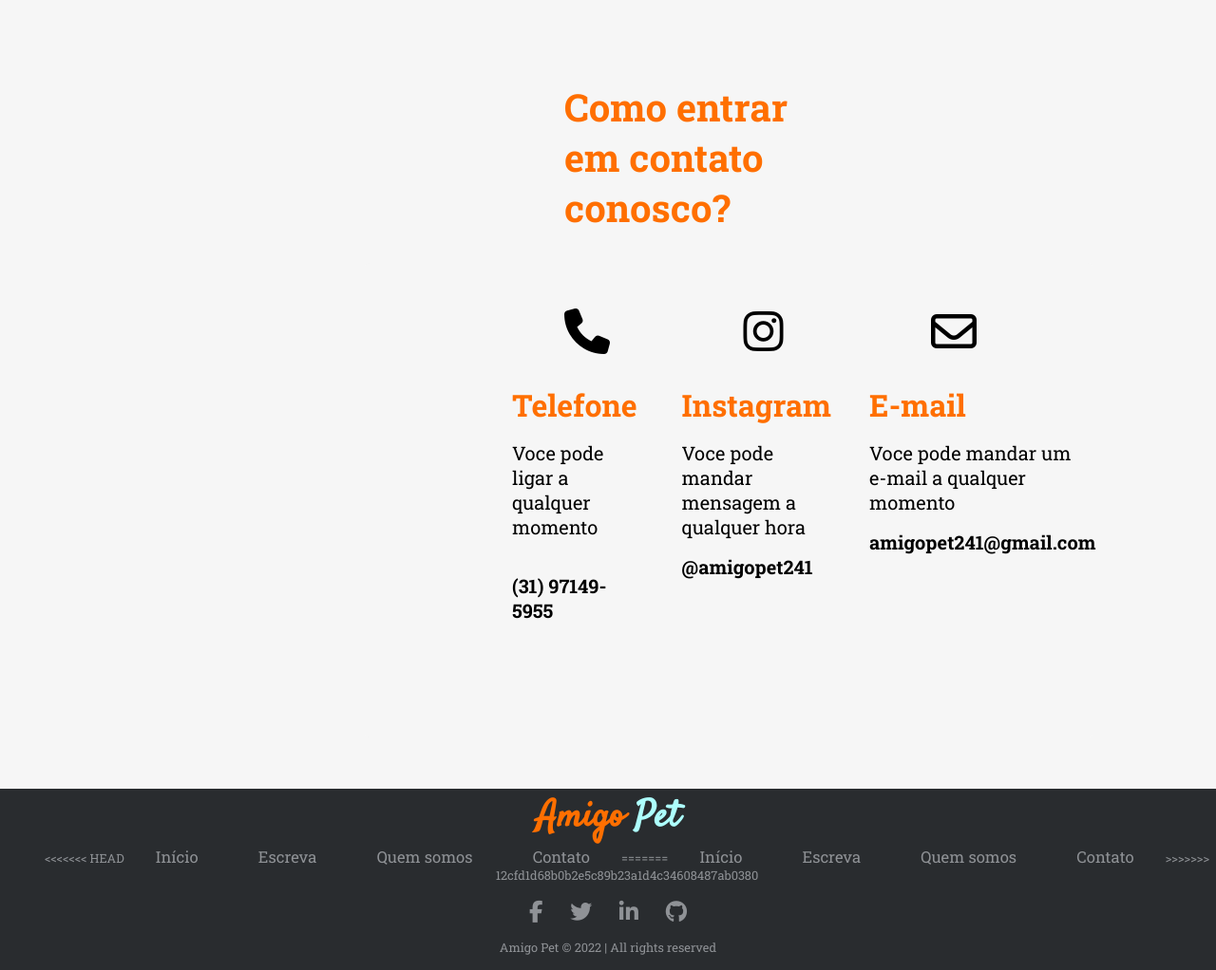
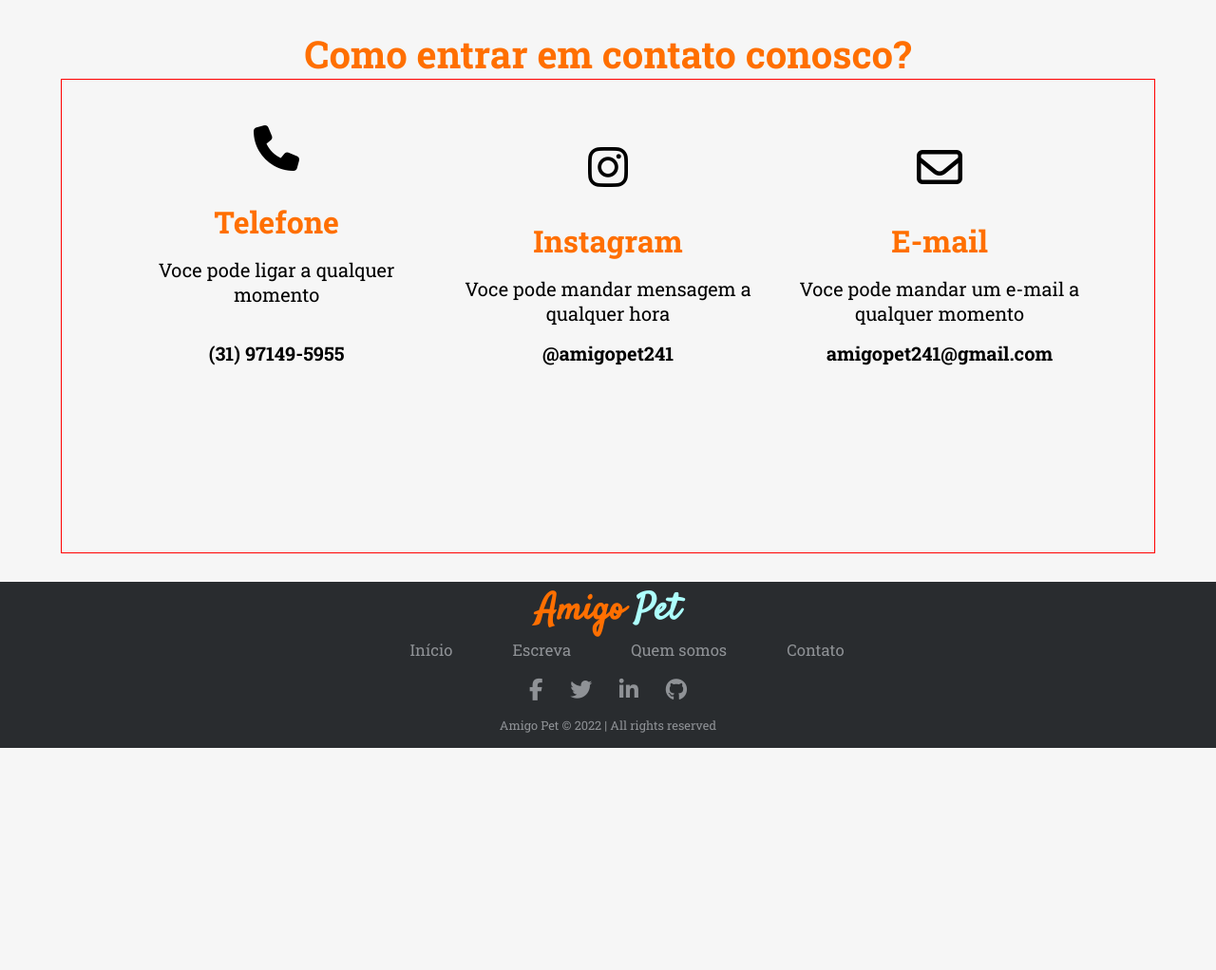
Before and after one commit to ICEI-PUC-Minas-PMV-ADS/pmv-ads-2022-2-e1-proj-web-t8-portal-pets, a PHP site: page /site/contato.html in a window 1280 px wide. Shown: the part 66-1088 px from the top of the page at 95% size. After the commit the page ends 854 px from the top, so only its background shows below. Run offline with PHP 8.4, Linux system fonts and the light colour scheme; some libraries are stand-ins or nearby versions; some web fonts are replaced.

Commit message:
ajuste da pagina contato

```diff
--- a/src/css/stylecontato.css
+++ b/src/css/stylecontato.css
@@ -193,196 +121,22 @@
 }
 
 .content .main-content {
-    width: 70%;
+    width: 100%;
     float: left;
-
 }
 
-.content .main-content.post {
-    background: white;
-    padding: 20px 50px;
-    font-size: 1.1em;
+.content .main-content .title {
+    margin: auto;
+    font-size: 40px;
+    text-align: center;
 }
 
-.content .main-content.post .post-content {
-    text-align: justify;
-    color: #45342a;
-}
-
-.content .main-content.post .post-title {
+.content .main-content .contact {
+    width: 100%;
+    height: 500px;
+    margin: auto;
     text-align: center;
-    margin-bottom: 25px;
-}
-
-.content .main-content.post .fa-user, .content .main-content.post .fa-calendar{
-    padding: 10px;
-    margin-top: 20px;
-    font-size: .9em;
-    font-weight: bold;
-    color: #45342a;
-}
-
-.content .main-content.post span{
-    font-family: 'Roboto Slab', sans-serif;
-    font-size: 1.2em;
-}
-
-.content .main-content.post img {
-    width: 100%;
-    height: 450px;
-}
-
-.content .main-content .post .post-preview .preview-text2 {
-    font-size: 20px;
-    color: #ff6f00;
-
-
-}
-
-.content .main-content .recent-post-title {
-    margin-top: 7vh;
-    margin-left: 530px;
-    margin-bottom: 4vh;
-    font-size: 40px;
-    display: flex;
-    max-width: 100%;
-}
-
-.content .main-content .post {
-    width: 95%;
-    height: 500px;
-    margin-left: 320px;
-    margin-bottom: 3vh;
-    border-radius: 5px;
-    background: #f6f6f6;
-    display: flex;
-    max-width: 100%;
-}
-
-.content .main-content .post .post-preview .fa-user, .content .main-content .post .post-preview .fa-calendar{
-    padding: 10px 10px;
-    font-size: .7em;
-    font-weight: bold;
-    color: #785f50;
-}
-
-.content .main-content .post .post-preview span{
-    font-family: 'Roboto Slab', sans-serif;
-    font-size: 1.4em;
-}
-
-.content .main-content .post .post-preview p{
-    font-weight: bold;
-    color: #785f50;
-}
-
-.content .main-content .post .read-more {
-    position: absolute;
-    bottom: 10px;
-    right: 10px;
-    border: 2px solid #ff6f00;
-    font-weight: bold;
-    background: transparent;
-    border-radius: 0px;
-    color: #ff6f00 !important;
-}
-
-.content .main-content .post .read-more:hover {
-    background: #ff6f00;
-    color: white !important;
-    transition: .25s;
-}
-
-.content .main-content .post .post-image {
-    margin-left: -250px;
-    max-width:800px;
-    max-height:700px;
-    width: auto;
-    height: auto;
-}
-
-.content .main-content .post .post-preview {
-    width: 50%;
-    float: right;
-    padding: 10px 10px 10px 20px;
-}
-
-/* SIDEBAR */
-
-.content .sibebar {
-    width: 30%;
-    float: left;
-    padding: 88px 10px 0px 10px;
-}
-
-.content .sibebar .section {
-    margin-bottom: 20px;
-    border: 3px solid #d3d3d3;
-    font-weight: bold;
-}
-
-.content .sibebar .section h2{
-    margin-top: 10px;
-    text-align: center;
-    color:  #ff6f00;
-}
-
-.content .sibebar.post {
-    padding: 0px 20px;
-}
-
-.content .sibebar .section.projects ul {
-    margin-bottom: 15px;
-    margin-top: 15px;
-    list-style: none;
-}
-
-.content .sibebar .section.projects ul li {
-    color: #785f50;
-    font-size: 20px;
-    padding: 5px;
-}
-
-.content .sibebar .section.projects ul li a {
-    transition: all .3s;
-}
-
-.content .sibebar .section.projects ul li a:hover {
-    padding-left: 15px;
-    transition: all .3s;
-}
-
-.page-wrapper .sibebar .section.social ul {
-    margin-bottom: 10px;
-    padding-left: 0%;
-    display: flex;
-    flex-direction: row;
-    flex-wrap: wrap;
-    justify-content: center;
-    align-items: center;
-}
-
-.content .sibebar .section.social ul a {
-    padding: 10px;
-}
-
-.content .sibebar.post .section.related {
-    padding-bottom: 15px;
-}
-
-.content .sibebar.post .section.related .post{
-    margin-top: 20px;
-    padding: 0px 20px 0px 20px;
-    color: #785f50;
-    font-size: 20px;
-}
-
-.content .sibebar .section.related .post img{
-    height: 50px;
-    width: 80px;
-    float: left;
-    margin-right: 10px;
-    border-radius: 3px;
+    border: 1px solid red;
 }
 
 /* FOOTER */
--- a/src/site/contato.html
+++ b/src/site/contato.html
@@ -46,25 +46,25 @@
         <div class="content clearfix">
             <!-- Main Content -->
             <div class="main-content">
-                <h1 class="recent-post-title">Como entrar em contato conosco?</h1>
+                <h1 class="title">Como entrar em contato conosco?</h1>
 
-                <div class="post">
-                    <div class="contato1" style="display: inline-block; margin-left: 150px; width: 250px; margin-top: 6vh;"><a style="color: black; margin-left: 60px;"><i class="fa-solid fa-phone fa-3x"></i></a>
+                <div class="contact">
+                    <div class="contato1" style="display: inline-block; width: 30%; margin-top: 6vh;"><a style="color: black;"><i class="fa-solid fa-phone fa-3x"></i></a>
                         <h1 style="margin-top: 4vh;">Telefone</h1>
                         <h1 style="overflow-wrap: break-word; font-size: 20px; color: black; font-weight:unset; margin-top: 2vh;">Voce pode ligar a qualquer momento</h1>
                         <h1 style="overflow-wrap: break-word; font-size: 20px; color: black; margin-top: 4.5vh;">(31) 97149-5955</h1>
 
                     </div>
-                    <div class="contato2" style="display: inline-block; margin-left: 30px; width: 250px; margin-top: 6vh;"><a style="color: black; margin-left: 70px;" href="https://www.instagram.com/amigopet241/"><i class="fa-brands fa-instagram fa-3x"></i></a>
+                    <div class="contato2" style="display: inline-block; width: 30%; margin-top: 6vh;"><a style="color: black;" href="https://www.instagram.com/amigopet241/"><i class="fa-brands fa-instagram fa-3x"></i></a>
                         <h1 style="margin-top: 4vh;">Instagram</h1>
                         <h1 style="overflow-wrap: break-word; font-size: 20px; color: black; font-weight:unset; margin-top: 2vh;">Voce pode mandar mensagem a qualquer hora</h1>
                         <h1 style="overflow-wrap: break-word; font-size: 20px; color: black; margin-top: 2vh;">@amigopet241</h1>
 
                     </div>
-                    <div class="contato3" style="display: inline-block; margin-left: 30px; width: 240px; margin-top: 6vh;"><a style="color: black; margin-left: 70px;"><i class="fa-regular fa-envelope fa-3x"></i></a>
+                    <div class="contato3" style="display: inline-block; width: 30%; margin-top: 6vh;"><a style="color: black;"><i class="fa-regular fa-envelope fa-3x"></i></a>
                         <h1 style="margin-top: 4vh;">E-mail</h1>
                         <h1 style="overflow-wrap: break-word; font-size: 20px; color: black; font-weight:unset; margin-top: 2vh;">Voce pode mandar um e-mail a qualquer momento</h1>
-                        <h1 style="overflow-wrap: break-word; font-size: 20px; color: black; margin-top: 2vh; width: 300px;">amigopet241@gmail.com</h1>
+                        <h1 style="overflow-wrap: break-word; font-size: 20px; color: black; margin-top: 2vh;">amigopet241@gmail.com</h1>
 
                     </div>
 
@@ -88,17 +88,10 @@
 
         <div class="footer-row">
             <ul>
-<<<<<<< HEAD
-                <li><a href="../home.html">Início</a></li>
-                <li><a href="../site/escreva.html">Escreva</a></li>
-                <li><a href="../site/quemsomos.html">Quem somos</a></li>
-                <li><a href="../site/contato.html">Contato</a></li>
-=======
                 <li><a href="/src/home.html">Início</a></li>
                 <li><a href="/src/site/escreva.html">Escreva</a></li>
                 <li><a href="/src/site/quem-somos.html">Quem somos</a></li>
                 <li><a href="/src/site/contato.html">Contato</a></li>
->>>>>>> 12cfd1d68b0b2e5c89b23a1d4c34608487ab0380
             </ul>
         </div>
 
```
Also changed, not shown: other parts of src/css/stylecontato.css (+0 -72 lines).
